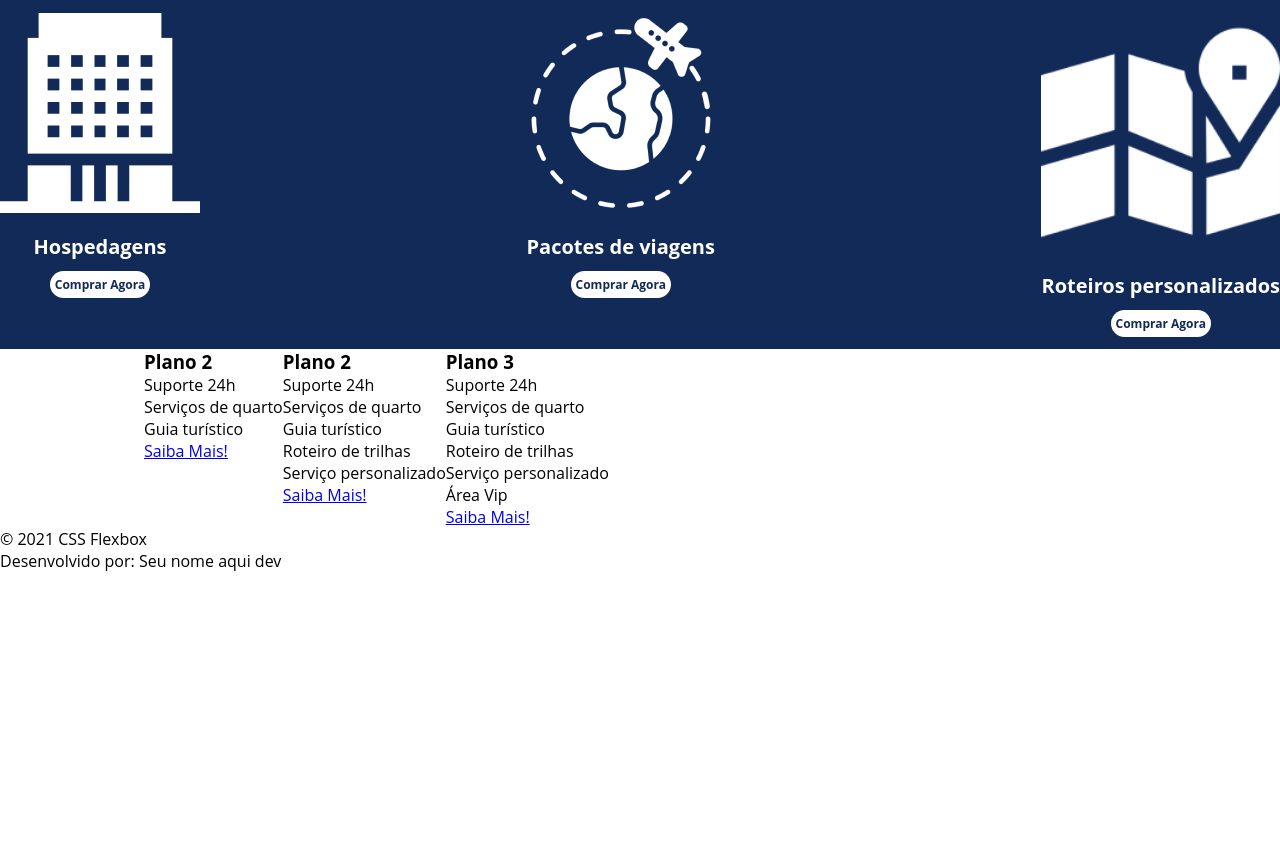
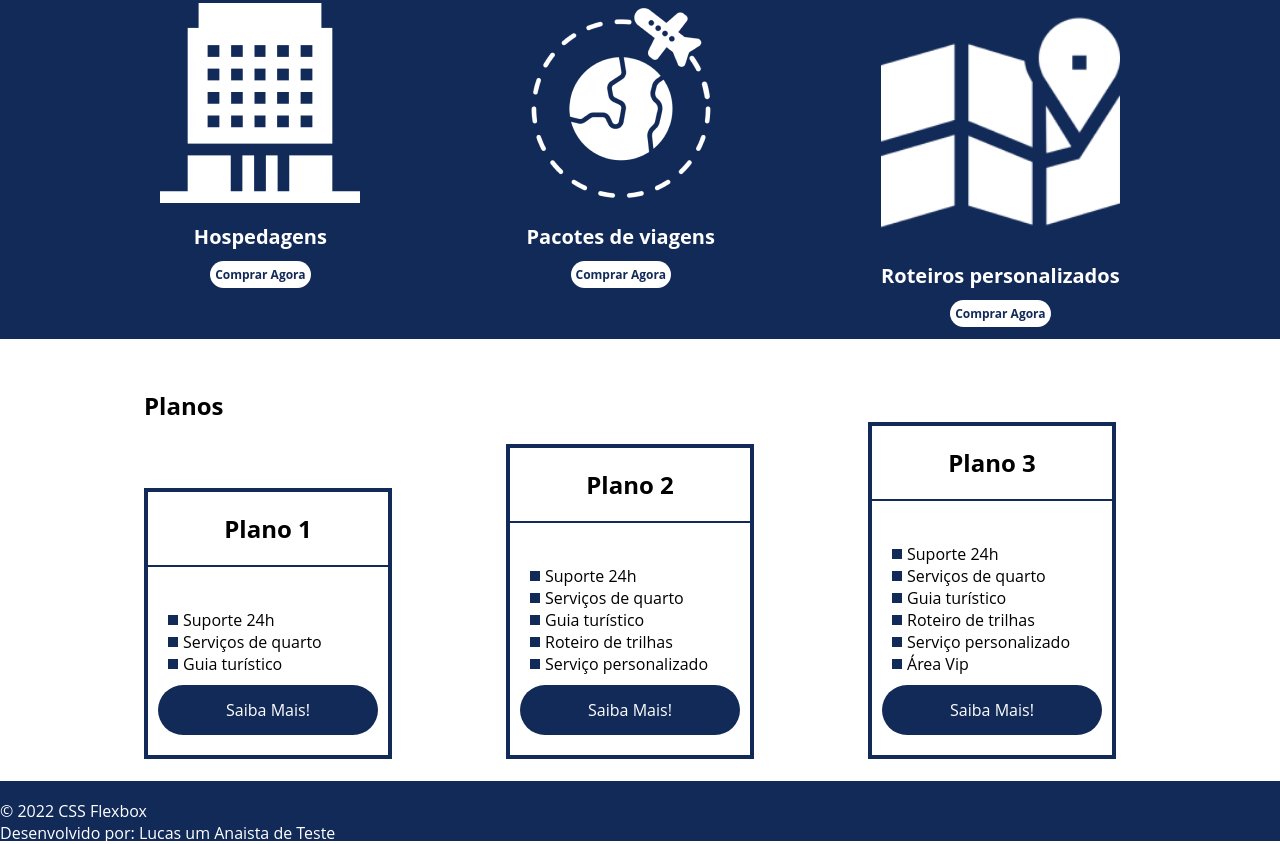
Before and after one commit to Lucas123zx/ProjectDio, a plain HTML site: page index.html in a window 1280 px wide. Shown: the part 1462-2306 px from the top of the page. Before the commit the page ends 2034 px from the top, so only its background shows below. Drawn offline with Linux system fonts and the light colour scheme.

Commit message:
Atualização de projeto Css-Flexbox

```diff
--- a/index.html
+++ b/index.html
@@ -22,7 +22,7 @@
         <div class="texto-apresentacao">
             <h1>Flex <br>Turismos</h1>
             <p>O melhor serviço para você!</p>
-            <a href="">Saiba Mais!</a>
+            <a href="" class="btn">Saiba Mais!</a>
         </div>
 
         <div>
@@ -71,18 +71,24 @@
 
     <div class="flex-container" id="planos">
 
+        <div><h2>Planos</h2></div>
+
+        <div class="list-planos">
             <div class="item-plano">
-            <h3>Plano 2</h3>
+                <h3>Plano 1</h3>
+                <br>
                 <ul>
                     <li>Suporte 24h</li>
                     <li>Serviços de quarto</li>
                     <li>Guia turístico</li>
                 </ul>
-            <a href="#">Saiba Mais!</a>
+                <a href="#" class="btn">Saiba Mais!</a>
             </div>
+
 
             <div class="item-plano">
                 <h3>Plano 2</h3>
+                <br>
                 <ul>
                     <li>Suporte 24h</li>
                     <li>Serviços de quarto</li>
@@ -90,11 +96,12 @@
                     <li>Roteiro de trilhas</li>
                     <li>Serviço personalizado</li>
                 </ul>
-            <a href="#">Saiba Mais!</a>
+                <a href="#" class="btn">Saiba Mais!</a>
             </div>
 
             <div class="item-plano">
                 <h3>Plano 3</h3>
+                <br>
                 <ul>
                     <li>Suporte 24h</li>
                     <li>Serviços de quarto</li>
@@ -103,13 +110,20 @@
                     <li>Serviço personalizado</li>
                     <li>Área Vip</li>
                 </ul>
-            <a href="#">Saiba Mais!</a>
+                <a href="#" class="btn">Saiba Mais!</a>
             </div>
         </div>
 
+    <br>
+
+    </div>
+
     <footer>
-        <p>&copy; 2021 CSS Flexbox</p>
-        <p>Desenvolvido por: Seu nome aqui dev</p>
+        <div claas="flex-container">
+            <br>
+            <p>&copy; 2022 CSS Flexbox</p>
+            <p>Desenvolvido por: Lucas um Anaista de Teste</p>
+        </div>
     </footer>
 </body>
 </html>
--- a/style.css
+++ b/style.css
@@ -24,6 +24,7 @@ div img{
     max-width: 992px;
     margin: auto;
     width: 100%;
+    min-width: 320px;
 }
 
 header{
@@ -66,7 +67,7 @@ header .menu{
     margin-bottom: 10px;
 }
 
-.texto-apresentacao a {
+.btn{
     background-color: #122a57;
     color: white;
     text-align: center;
@@ -120,7 +121,7 @@ header .menu{
 #servicos{
     flex-direction: column;
     padding-top: 50px;
-    padding-bottom: 100px;
+    padding-bottom: 90px;
 }
 
 #servicos h2{
@@ -131,7 +132,7 @@ header .menu{
 
 .list-servicos{
     display: flex;
-    justify-content: space-between;
+    justify-content: space-evenly;
 }
 
 .list-servicos .item-servicos{
@@ -139,7 +140,7 @@ header .menu{
 }
 
 .item-servicos a{
-    width: 320px;
+    width: 300px;
     background-color: white;
     border-radius: 30px;
     height: 50px;
@@ -164,3 +165,129 @@ header .menu{
     font-weight: 80%;
     margin: auto;
 }
+
+#planos{
+    flex-direction: column;
+    min-width: 100vh;
+    padding-top: 50px;
+}
+
+#plpanos{
+    font-size: 32px;
+
+}
+
+.list-planos{
+    display: flex;
+    align-items: flex-end;
+    justify-content: space-between;
+}
+
+.item-plano{
+    flex: 1;
+    border: 4px solid #122a57;
+    margin-right: 20px;
+    max-width: 240px;
+}
+
+.item-plano .btn{
+    margin: auto;
+    margin-bottom: 20px;
+}
+
+.item-plano h3{
+    font-size: 24px;
+    display: flex;
+    flex-direction: column;
+    text-align: center;
+    margin-top: 20px;
+}
+
+.item-plano h3::after{
+    content: "";
+    background-color: #122a57;
+    width: 100%;
+    height: 2px;
+    margin-top: 20px;
+    margin-bottom: 10px;
+}
+
+.item-plano ul{
+    padding: 10px 20px;
+    display: flex;
+    flex-direction: column;
+}
+
+.item-plano ul li{
+    display: flex;
+    flex-wrap: nowrap;
+    align-items: center;
+}
+
+.item-plano ul li::before{
+    content: "";
+    width: 10px;
+    height: 10px;
+    background-color: #122a57;
+    margin-right: 5px;
+}
+
+footer{
+    background-color: #122a57;
+    height: 60px;
+    display:flex;
+    align-items: center;
+}
+
+footer{
+    justify-content: space-between;
+    color: white;
+}
+
+/*model */
+
+@media(max-width: 992px){
+    .flex-container {
+        flex-direction: column;
+    }
+
+
+    .apresentacao{
+        flex-direction: column-reverse;
+    }
+
+    .apresentacao .texto-apresentacao{
+        width: 100%;
+    }
+
+    #quem-somos{
+        flex-direction: column-reverse;
+    }
+
+    #quem-somos img{
+        min-width: 320px;
+        margin: auto;
+    }
+
+    .list-servicos{
+        flex-direction: column;
+    }
+
+    .item-servicos img{
+        width: 50%;
+        margin: auto;
+    }
+
+    .list-planos{
+        flex-direction: column;
+        align-items: flex-start;
+        margin-bottom: 20px;
+    }
+
+    .list-planos .item-plano{
+        max-width: 90%;
+        margin: auto;
+        width: 100%;
+        margin-bottom: 20px;
+    }
+}
```
Lines whose indentation alone changed are shown as unchanged.
